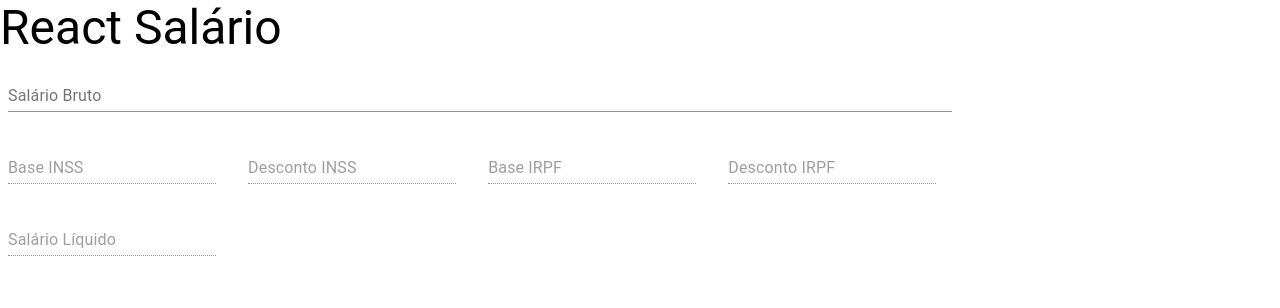
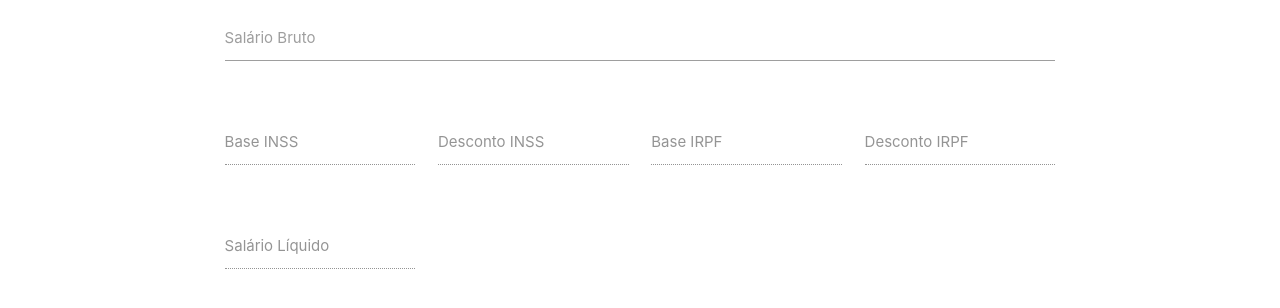
Before and after one commit to IsabellaSoares/igti-bootcamp-full-stack, a React (Create React App) app in the folder trabalho-prático-03/react-salario/: page / in a window 1280 px wide. Shown: the top 308 px of the page. Built offline with nearby package versions, Linux system fonts and the light colour scheme.

Commit message:
refactor: change to Materialize

```diff
--- a/trabalho-prático-03/react-salario/package.json
+++ b/trabalho-prático-03/react-salario/package.json
@@ -6,8 +6,10 @@
     "@testing-library/jest-dom": "^4.2.4",
     "@testing-library/react": "^9.3.2",
     "@testing-library/user-event": "^7.1.2",
+    "materialize-css": "^1.0.0-rc.2",
     "react": "^16.13.1",
     "react-dom": "^16.13.1",
+    "react-materialize": "^3.9.2",
     "react-scripts": "3.4.1"
   },
   "scripts": {
--- a/trabalho-prático-03/react-salario/public/index.html
+++ b/trabalho-prático-03/react-salario/public/index.html
@@ -10,10 +10,20 @@
       content="Web site created using create-react-app"
     />
 
+    <link
+      rel="stylesheet"
+      href="https://fonts.googleapis.com/icon?family=Material+Icons"
+    />
+    <link
+      rel="stylesheet"
+      href="https://cdnjs.cloudflare.com/ajax/libs/materialize/1.0.0/css/materialize.min.css"
+    />
+
     <title>React App</title>
   </head>
   <body>
     <noscript>You need to enable JavaScript to run this app.</noscript>
     <div id="root"></div>
+    <script src="https://cdnjs.cloudflare.com/ajax/libs/materialize/1.0.0/js/materialize.min.js"></script>
   </body>
 </html>
--- a/trabalho-prático-03/react-salario/src/App.js
+++ b/trabalho-prático-03/react-salario/src/App.js
@@ -1,27 +1,9 @@
 import React, { useState } from 'react';
-import { makeStyles } from '@material-ui/core/styles';
-import { TextField, Typography } from '@material-ui/core';
+import 'materialize-css';
 
 import { calculateSalaryFrom } from './salary.js';
 
-const useStyles = makeStyles((theme) => ({
-  root: {
-    display: 'flex',
-    flexWrap: 'wrap',
-  },
-  textField: {
-    marginLeft: theme.spacing(1),
-    marginRight: theme.spacing(1),
-    width: '22%',
-  },
-  formGroup: {
-    display: 'flex',
-    justifyContent: 'space-between',
-  },
-}));
-
 const App = () => {
-  const classes = useStyles();
   const [values, setValues] = useState({
     salary: '',
     baseINSS: '',
@@ -37,71 +19,45 @@
   };
 
   return (
-    <>
-      <Typography variant="h3">React Salário</Typography>
-      <div className={classes.root}>
-        <div>
-          <TextField
-            id="standard-full-width"
-            label="Salário Bruto"
-            placeholder="Salário Bruto"
-            style={{ margin: 8 }}
-            fullWidth
-            margin="normal"
-            type="number"
-            value={values.salary}
-            onChange={handleSalaryChange}
-          />
-          <div className={classes.formGroup}>
-            <TextField
-              id="margin-normal"
-              label="Base INSS"
-              placeholder="Base INSS"
-              className={classes.textField}
-              margin="normal"
-              disabled
-              value={values.baseINSS}
+    <div className="row">
+      <form className="col s8 offset-s2">
+        <div className="row">
+          <div className="input-field col s12">
+            <input
+              id="standard-full-width"
+              type="number"
+              value={values.salary}
+              onChange={handleSalaryChange}
             />
-            <TextField
-              id="margin-normal"
-              label="Desconto INSS"
-              placeholder="Desconto INSS"
-              className={classes.textField}
-              margin="normal"
-              disabled
-              value={values.discountINSS}
-            />
-            <TextField
-              id="margin-normal"
-              label="Base IRPF"
-              placeholder="Base IRPF"
-              className={classes.textField}
-              margin="normal"
-              disabled
-              value={values.baseIRPF}
-            />
-            <TextField
-              id="margin-normal"
-              label="Desconto IRPF"
-              placeholder="Desconto IRPF"
-              className={classes.textField}
-              margin="normal"
-              disabled
-              value={values.discountIRPF}
-            />
+            <label for="disabled">Salário Bruto</label>
           </div>
-          <TextField
-            id="margin-normal"
-            label="Salário Líquido"
-            placeholder="Salário Líquido"
-            className={classes.textField}
-            margin="normal"
-            disabled
-            value={values.netSalary}
-          />
         </div>
-      </div>
-    </>
+        <div className="row">
+          <div className="input-field col s3">
+            <input id="baseINSS" disabled value={values.baseINSS} />
+            <label for="baseINSS">Base INSS</label>
+          </div>
+          <div className="input-field col s3">
+            <input id="discountINSS" disabled value={values.discountINSS} />
+            <label for="discountINSS">Desconto INSS</label>
+          </div>
+          <div className="input-field col s3">
+            <input id="baseIRPF" disabled value={values.baseIRPF} />
+            <label for="baseIRPF">Base IRPF</label>
+          </div>
+          <div className="input-field col s3">
+            <input id="discountIRPF" disabled value={values.discountIRPF} />
+            <label for="discountIRPF">Desconto IRPF</label>
+          </div>
+        </div>
+        <div className="row">
+          <div className="input-field col s3">
+            <input id="netSalary" disabled value={values.netSalary} />
+            <label for="netSalary">Salário Líquido</label>
+          </div>
+        </div>
+      </form>
+    </div>
   );
 };
 
```
Also changed, not shown: 1 other file (tests, documents, lock files or other folders).
